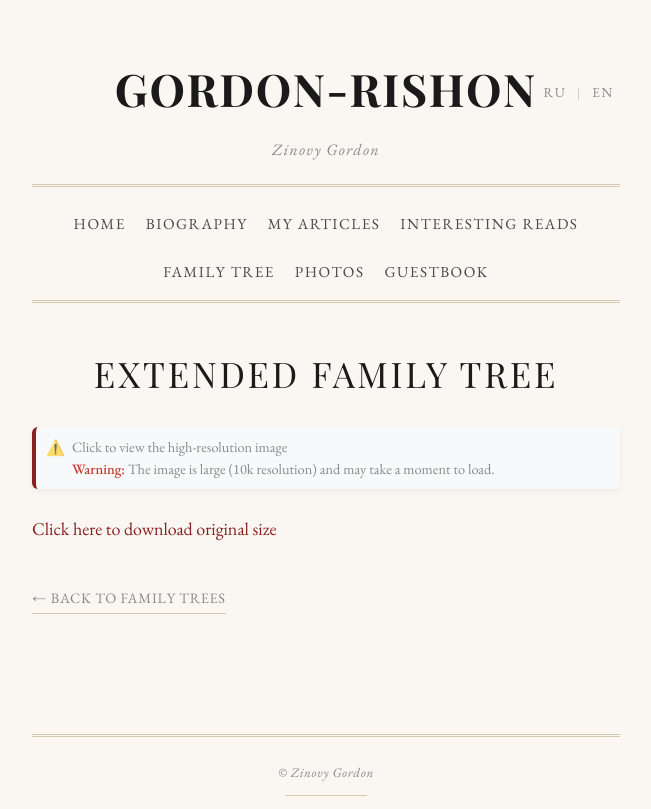
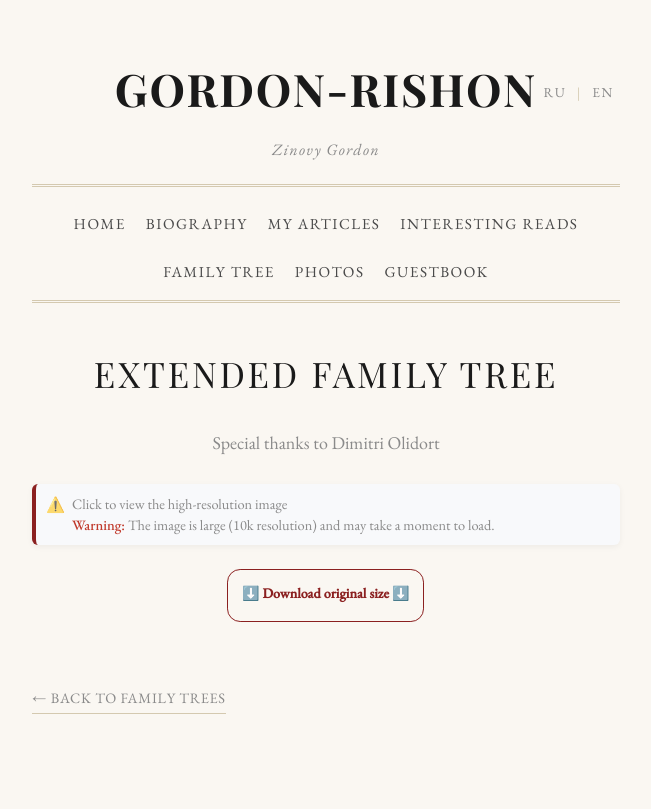
Before and after one commit to EternalII/GordonRishon, a Django app: template Gordon/blog/templates/blog/en/family_tree_detail.html in a window 1280 px wide. Shown: the part 51-860 px from the top of the page, without its empty margins (314-965 px from the left). Run offline with Django 3.2, Linux system fonts and the light colour scheme; the template is opened without the code that fills it, so the values that code supplies are empty; some web fonts are replaced.

Commit message:
Added credits, added download button

```diff
--- a/Gordon/blog/templates/blog/en/family_tree.html
+++ b/Gordon/blog/templates/blog/en/family_tree.html
@@ -21,7 +21,7 @@
                     <img src="{% static 'images/family_tree_extended_high.jpg' %}" alt="Extended Family Tree" onload="this.classList.add('loaded'); this.previousElementSibling.parentElement.previousElementSibling.style.display='none';">
                 </picture>
             </div>
-            <div class="tree-card-title">Extended Family Tree</div>
+            <div class="tree-card-title">Extended Family Tree.</br>Tree by Dimitri Olidort</div>
         </a>
     </div>
 {% endblock %}
--- a/Gordon/blog/templates/blog/en/family_tree_detail.html
+++ b/Gordon/blog/templates/blog/en/family_tree_detail.html
@@ -3,15 +3,20 @@
 {% block title %}Family Tree Extended{% endblock %}
 {% block content %}
     <h1 class="page-title">Extended Family Tree</h1>
+    <div class="fam_tree-credit">Special thanks to Dimitri Olidort</div>
 
     <div class="fam_tree-disclaimer"> Click to view the high-resolution image</br>
         <span class = "fam_tree-warning">Warning:</span>
         The image is large (10k resolution) and may take a moment to load.
     </div>
 
-    <a href="{% static 'images/family_tree_extended.jpg' %}" download>
-        Click here to download original size
-    </a>
+    <div class="fam_tree-download">
+        <div class="fam_tree-download_button">
+            <a href="{% static 'images/family_tree_extended.jpg' %}" download>
+                ⬇️ Download original size ⬇️
+            </a>
+        </div>
+    </div>
 
     <div class="fam_tree-photo">
         {% if tree_type == 'core' %}
--- a/Gordon/blog/templates/blog/ru/family_tree.html
+++ b/Gordon/blog/templates/blog/ru/family_tree.html
@@ -21,7 +21,7 @@
                     <img src="{% static 'images/family_tree_extended_high.jpg' %}" alt="Extended Family Tree" onload="this.classList.add('loaded'); this.previousElementSibling.parentElement.previousElementSibling.style.display='none';">
                 </picture>
             </div>
-            <div class="tree-card-title">Расширенное древо</div>
+            <div class="tree-card-title">Расширенное древо.</br>Древо от Димитрия Олидорта</div>
         </a>
     </div>
 {% endblock %}
--- a/Gordon/static/css/pages.css
+++ b/Gordon/static/css/pages.css
@@ -229,6 +229,13 @@
     transition: opacity 0.3s;
 }
 
+.fam_tree-credit{
+    /* font-size: 0.9rem; */
+    color: var(--ink-faint);
+    text-align: center;
+    margin-top: 8px;
+}
+
 .fam_tree-disclaimer::before {
     content: "⚠️";
     position: absolute;
@@ -254,6 +261,68 @@
 .fam_tree-warning {
     color: #c0392b; /* soft red */
     font-weight: 500;
+}
+
+/* .fam_tree-download_button::before {
+    content: "⬇️";
+    position: absolute;
+    left: 8px;
+    font-size: 0.95rem;
+    opacity: 0.7;
+} */
+
+.fam_tree-download {
+    margin: 24px 0;
+    text-align: center;
+    display: flex;
+    align-items: center;
+    justify-content: center;
+}
+
+.fam_tree-download_button {
+    appearance: none;
+    background-color: transparent;
+    border: 0.125em solid var(--accent);
+    border-radius: 0.9375em;
+    box-sizing: border-box;
+    cursor: pointer;
+    display: flex;
+    /* font-family: Roobert,-apple-system,BlinkMacSystemFont,"Segoe UI",Helvetica,Arial,sans-serif,"Apple Color Emoji","Segoe UI Emoji","Segoe UI Symbol"; */
+    font-size: 14px;
+    font-weight: 600;
+    line-height: normal;
+    min-height: 3.75em;
+    min-width: 0;
+    outline: none;
+    padding: 1em 1em;
+    text-align: center;
+    text-decoration: none;
+    transition: all 300ms cubic-bezier(.23, 1, 0.32, 1);
+    user-select: none;
+    -webkit-user-select: none;
+    touch-action: manipulation;
+    position: relative;
+    will-change: transform;
+}
+
+.fam_tree-download_button:disabled {
+    pointer-events: none;
+}
+
+.fam_tree-download_button:hover {
+    background-color: var(--accent);
+    box-shadow: rgba(0, 0, 0, 0.25) 0 8px 15px;
+    transform: translateY(-2px);
+}
+
+/* .fam_tree-download_button:hover a {
+    color: var(--paper);
+} */
+
+.fam_tree-download_button:active {
+    box-shadow: none;
+    transform: translateY(0);
+
 }
 
 /* -- If I decide to use a Spinner -- */
```
Also changed, not shown: Gordon/blog/templates/blog/ru/family_tree_detail.html (+26 -6 lines).
